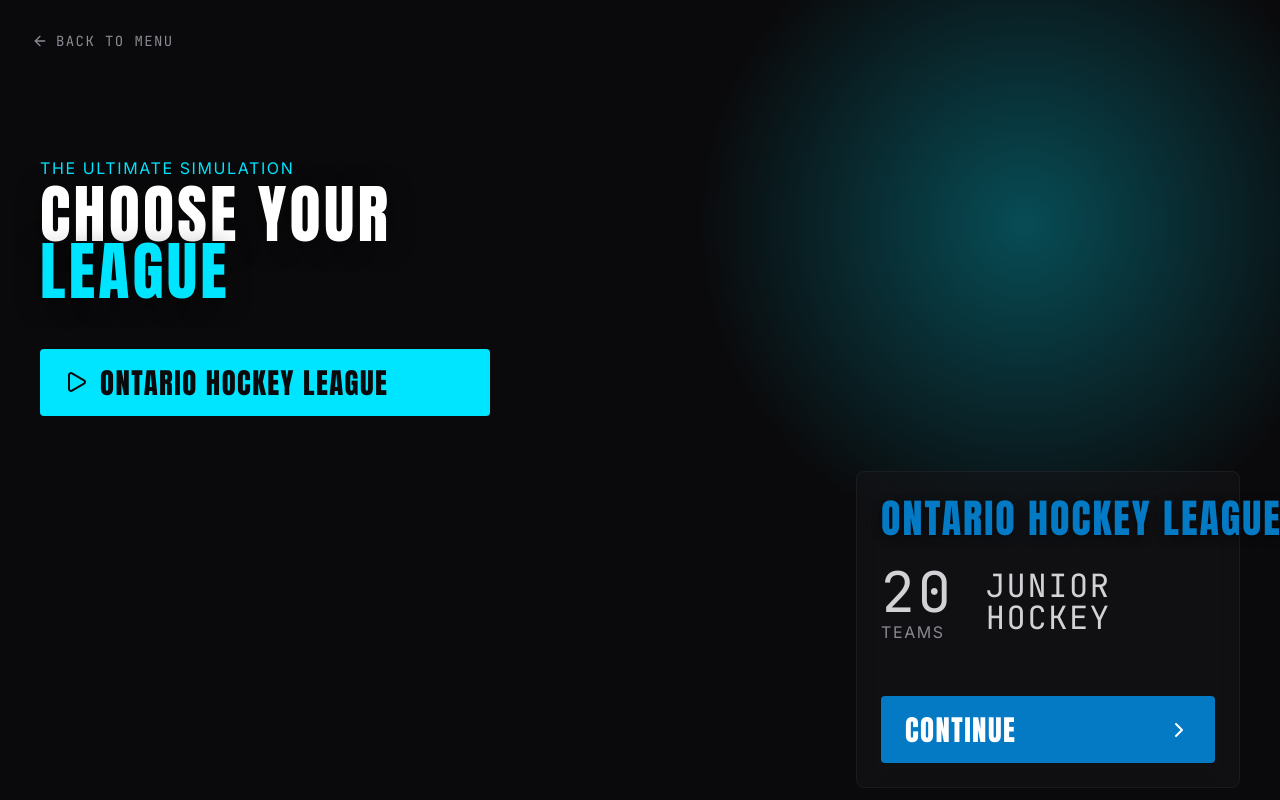
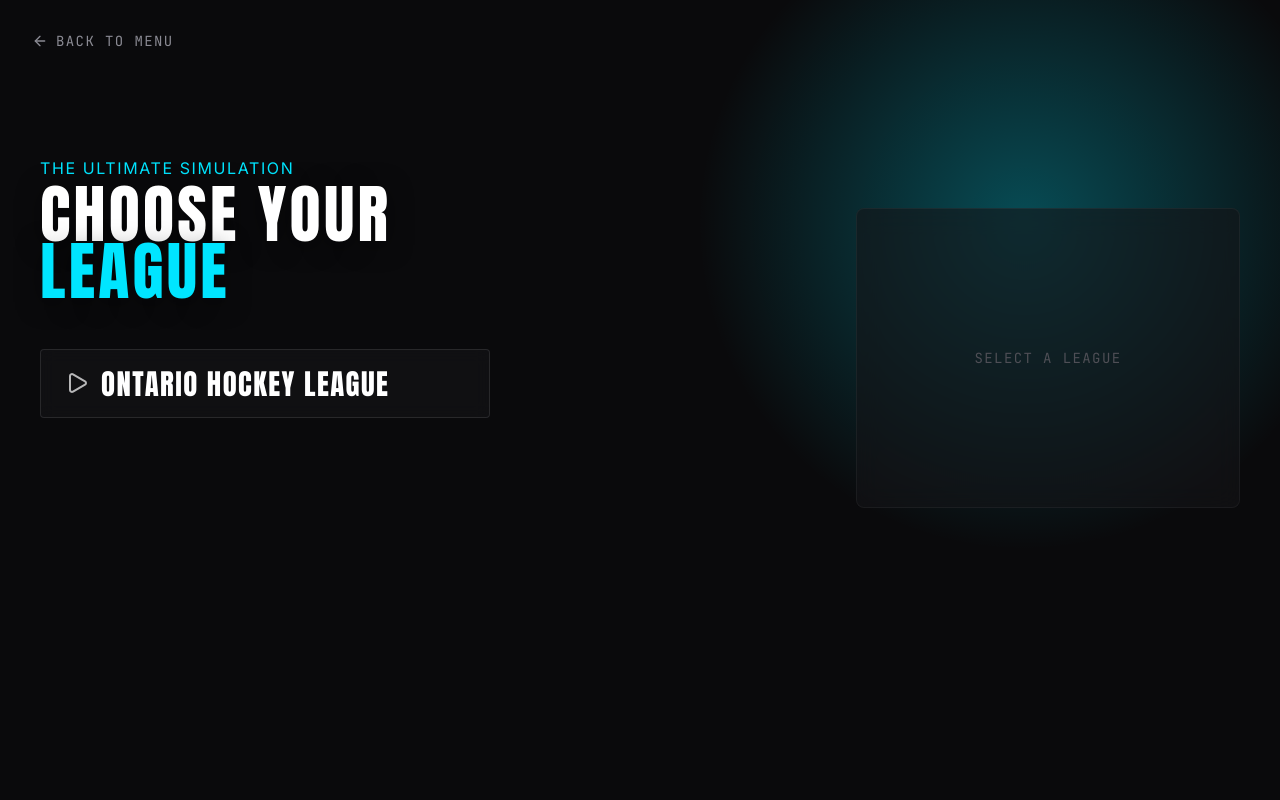
Before and after one commit to teixeiralucs/hockey-gm, a React (Vite) app: page /select-league in a window 1280 px wide. Built offline with nearby package versions, Linux system fonts and the light colour scheme; a web font is replaced by a local one.

Commit message:
style: fix right panel vertical alignment and init select league as empty state

```diff
--- a/src/features/main-menu/MainMenu.css
+++ b/src/features/main-menu/MainMenu.css
@@ -85,7 +85,7 @@
 .menu-right {
   display: flex;
   flex-direction: column;
-  justify-content: flex-end;
+  justify-content: flex-start;
   width: 100%;
   max-width: 384px; /* w-96 to match SelectTeam details */
 }
@@ -95,7 +95,8 @@
   display: flex;
   flex-direction: column;
   gap: var(--space-4);
-  transform: translateY(20px);
+  /* removido translateY para manter a posição correta */
+  margin-top: var(--space-12); /* Empurra um pouco para baixo para alinhar com o título */
 }
 
 .info-title {
--- a/src/features/setup/SelectLeague.tsx
+++ b/src/features/setup/SelectLeague.tsx
@@ -11,7 +11,7 @@ export const SelectLeague: React.FC = () => {
   const { t } = useTranslation();
   const navigate = useNavigate();
   const { supportedLeagues } = useGameStore();
-  const [selectedLeague, setSelectedLeague] = useState<League | null>(supportedLeagues[0] || null);
+  const [selectedLeague, setSelectedLeague] = useState<League | null>(null);
 
   const handleContinue = () => {
     if (selectedLeague) {
```
